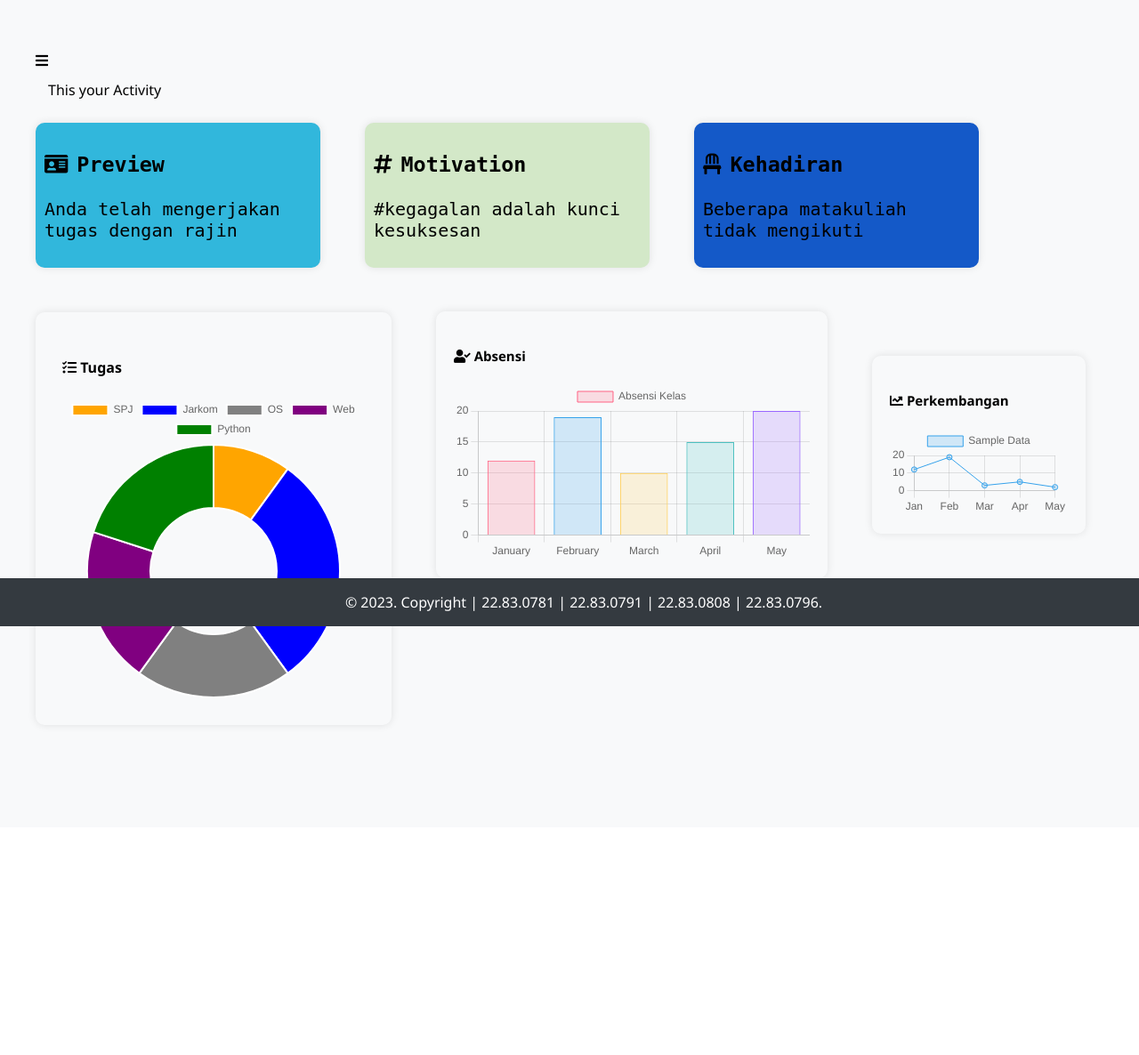
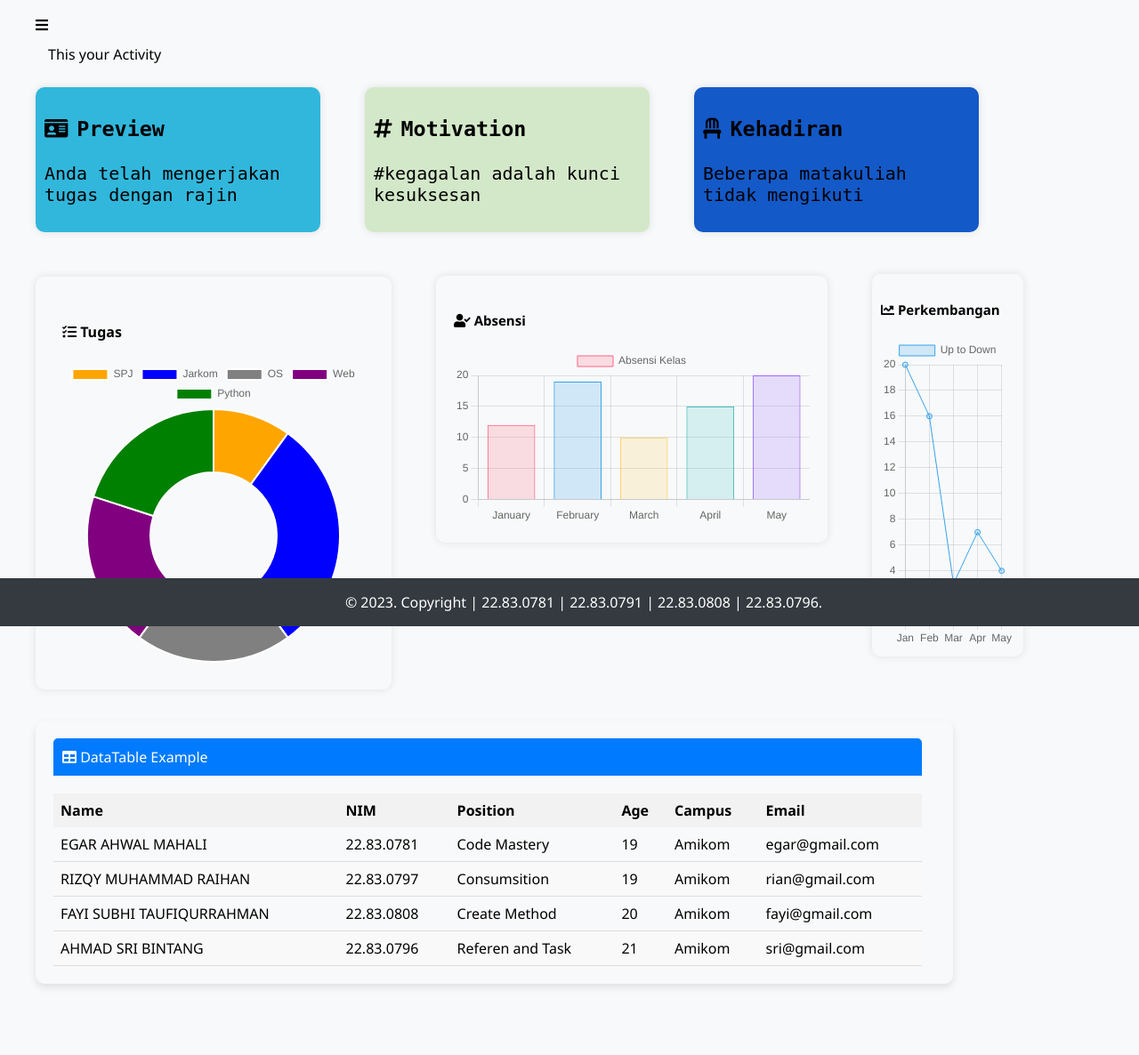
Before and after one commit to SuperbVisor/Web-form-login, a Flask app: page /dashbord in a window 1280 px wide. Shown: the part 96-1282 px from the top of the page at 89% size. Before the commit the page ends 914 px from the top, so only its background shows below. Run offline with Flask 3, Linux system fonts and the light colour scheme.

Commit message:
modified:   templates/dash.html

```diff
--- a/templates/dash.html
+++ b/templates/dash.html
@@ -53,7 +53,6 @@
       transition: all 0.3s ease;
     }
     .welcome {
-      margin-top: 40px;
       display: flex;
     }
     footer {
@@ -107,12 +106,11 @@
       box-shadow: 0 0 10px rgba(0, 0, 0, 0.1);
     }
     .chart-bix{
-      margin-bottom: 150px;
+      margin-bottom: 25px;
       border-radius: 10px;
-      padding: 20px;
+      padding: 10px;
       margin-left: 50px;
       box-shadow: 0 0 10px rgba(0, 0, 0, 0.1);
-      display: grid;
     }
     img {
       width: 100px;
@@ -156,6 +154,54 @@
       background-color:rgb(20, 89, 200) ;
       margin-left: 50px;
     }
+    /* Styling the table */
+#datatablesSimple {
+  width: 100%;
+  border-collapse: collapse;
+  margin-top: 20px;
+}
+
+/* Styling the table header */
+#datatablesSimple th {
+  background-color: #f2f2f2;
+  font-weight: bold;
+  padding: 8px;
+  text-align: left;
+}
+
+/* Styling the table rows */
+#datatablesSimple td {
+  border-bottom: 1px solid #ddd;
+  padding: 8px;
+}
+
+/* Styling alternate rows */
+#datatablesSimple tr:nth-child(even) {
+  background-color: #f9f9f9;
+}
+
+/* Styling the card containing the table */
+.card1 {
+  width: 80%;
+  margin: 0 auto;
+  padding: 20px;
+  box-shadow: 0 4px 8px rgba(0, 0, 0, 0.1);
+  border-radius: 10px;
+  margin-right: 300px;
+  padding-right: 35px;
+}
+
+.card2 {
+  background-color: #007bff;
+  color: white;
+  padding: 10px;
+  border-top-left-radius: 5px;
+  border-top-right-radius: 5px;
+}
+
+.card3 {
+  margin-top: 20px;
+}
 
   </style>
 </head>
@@ -196,18 +242,78 @@
     </div>
     <div class="chart-container">
       <div class="chart-box">
+        <div class="chart1">
         <h4><i class="fas fa-tasks"></i> Tugas</h4>
+        </div>
         <canvas id="doughnutChart" width="20" height="10"></canvas>
       </div>
       <div class="chart-bex">
+        <div class="chart2">
         <h4 style="font-size: 15px;"><i class="fas fa-user-check"></i> Absensi</h4>
+      </div>
         <canvas id="barChart" width="400" height="200"></canvas>
       </div>
-          <div class="chart-bix">
+    <div class="chart-bix">
+      <div class="chart3">
       <h4 style="font-size: 15px;"><i class="fas fa-chart-line"></i> Perkembangan</h4>
-      <canvas id="areaChart" width="200px" height="100px"></canvas>
+    </div>
+      <canvas id="areaChart" width="150px" height="350px"></canvas>
     </div>
     </div>
+    <div class="card1">
+      <div class="card2">
+          <i class="fas fa-table me-1"></i>
+          DataTable Example
+      </div>
+      <div class="card3">
+          <table id="datatablesSimple">
+              <thead>
+                  <tr>
+                      <th>Name</th>
+                      <th>NIM</th>
+                      <th>Position</th>
+                      <th>Age</th>
+                      <th>Campus</th>
+                      <th>Email</th>
+                  </tr>
+              </thead>
+              <tbody>
+                  <tr>
+                      <td>EGAR AHWAL MAHALI</td>
+                      <td>22.83.0781</td>
+                      <td>Code Mastery</td>
+                      <td>19</td>
+                      <td>Amikom</td>
+                      <td>egar@gmail.com</td>
+                  </tr>
+                  <tr>
+                      <td>RIZQY MUHAMMAD RAIHAN</td>
+                      <td>22.83.0797</td>
+                      <td>Consumsition</td>
+                      <td>19</td>
+                      <td>Amikom</td>
+                      <td>rian@gmail.com</td>
+                  </tr>
+                  <tr>
+                      <td>FAYI SUBHI TAUFIQURRAHMAN</td>
+                      <td>22.83.0808</td>
+                      <td>Create Method</td>
+                      <td>20</td>
+                      <td>Amikom</td>
+                      <td>fayi@gmail.com</td>
+                  </tr>
+                  <tr>
+                      <td>AHMAD SRI BINTANG</td>
+                      <td>22.83.0796</td>
+                      <td>Referen and Task</td>
+                      <td>21</td>
+                      <td>Amikom</td>
+                      <td>sri@gmail.com</td>
+                  </tr>
+              </tbody>
+          </table>
+      </div>
+   </div>
 
   </section>
   <footer>
@@ -300,8 +406,8 @@
     var data = {
       labels: ['Jan', 'Feb', 'Mar', 'Apr', 'May'],
       datasets: [{
-        label: 'Sample Data',
-        data: [12, 19, 3, 5, 2],
+        label: 'Up to Down',
+        data: [20, 16, 3, 7, 4],
         backgroundColor: 'rgba(54, 162, 235, 0.2)', // Warna area
         borderColor: 'rgba(54, 162, 235, 1)', // Warna garis tepi area
         borderWidth: 1
```
